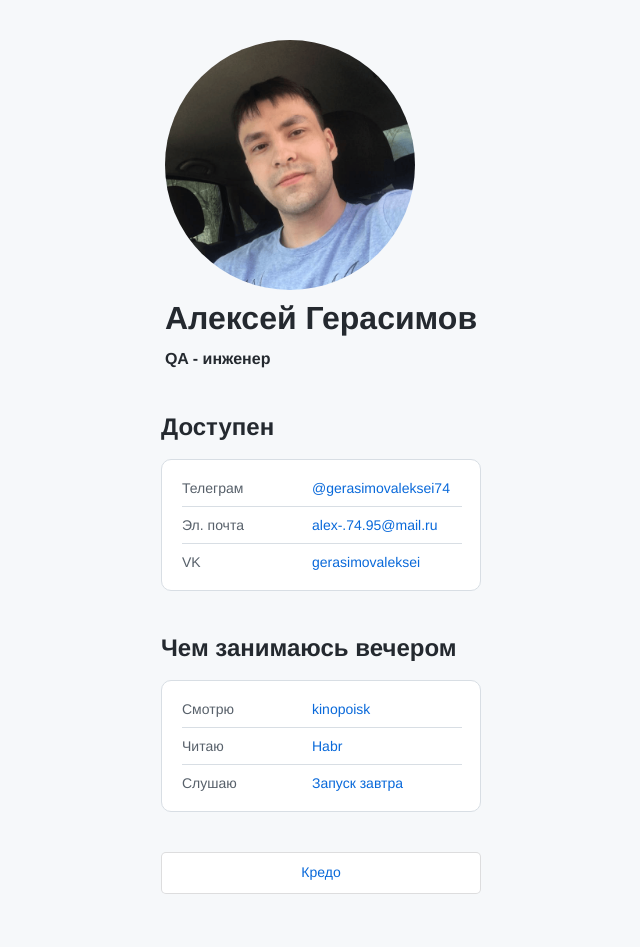
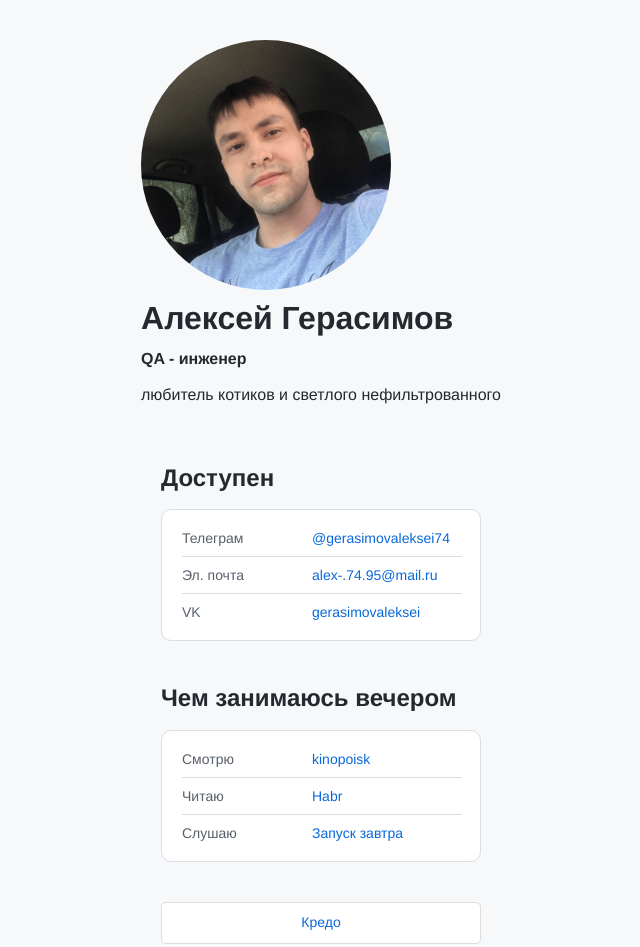
Before and after one commit to Vakuma2010/Vakuma2010.github.io, a plain HTML site: page index.html in a window 1280 px wide. Shown: the whole page, without its empty margins (319-959 px from the left). Drawn offline with Linux system fonts and the light colour scheme.

Commit message:
новый параграф

```diff
--- a/index.html
+++ b/index.html
@@ -13,6 +13,7 @@
       <img src="./avatar.png" alt="avatar" class="header__avatar" height=250px />
       <h1 class="header__title">Алексей Герасимов</h1>
       <h3 class="header__subtitle">QA - инженер</h3>
+      <p> любитель котиков и светлого нефильтрованного </p>
     </header>
     <main>
       <section class="links">
```
